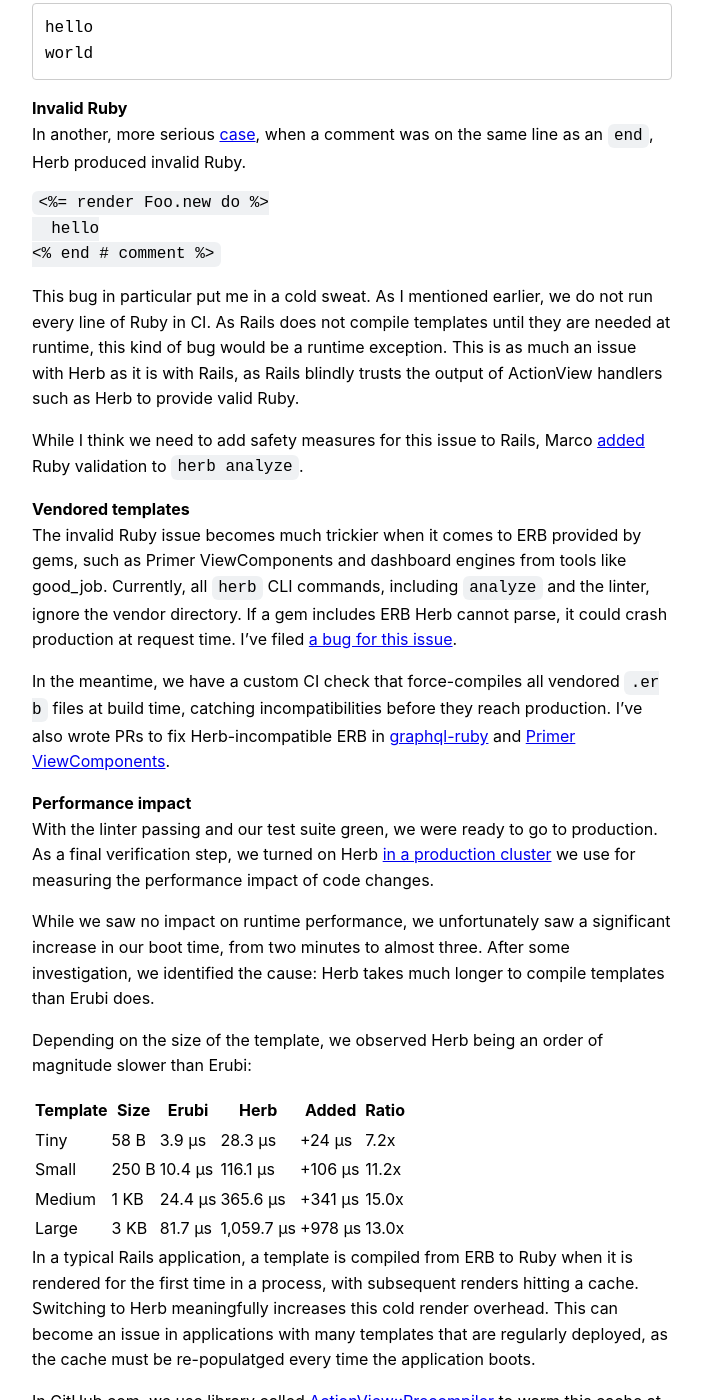
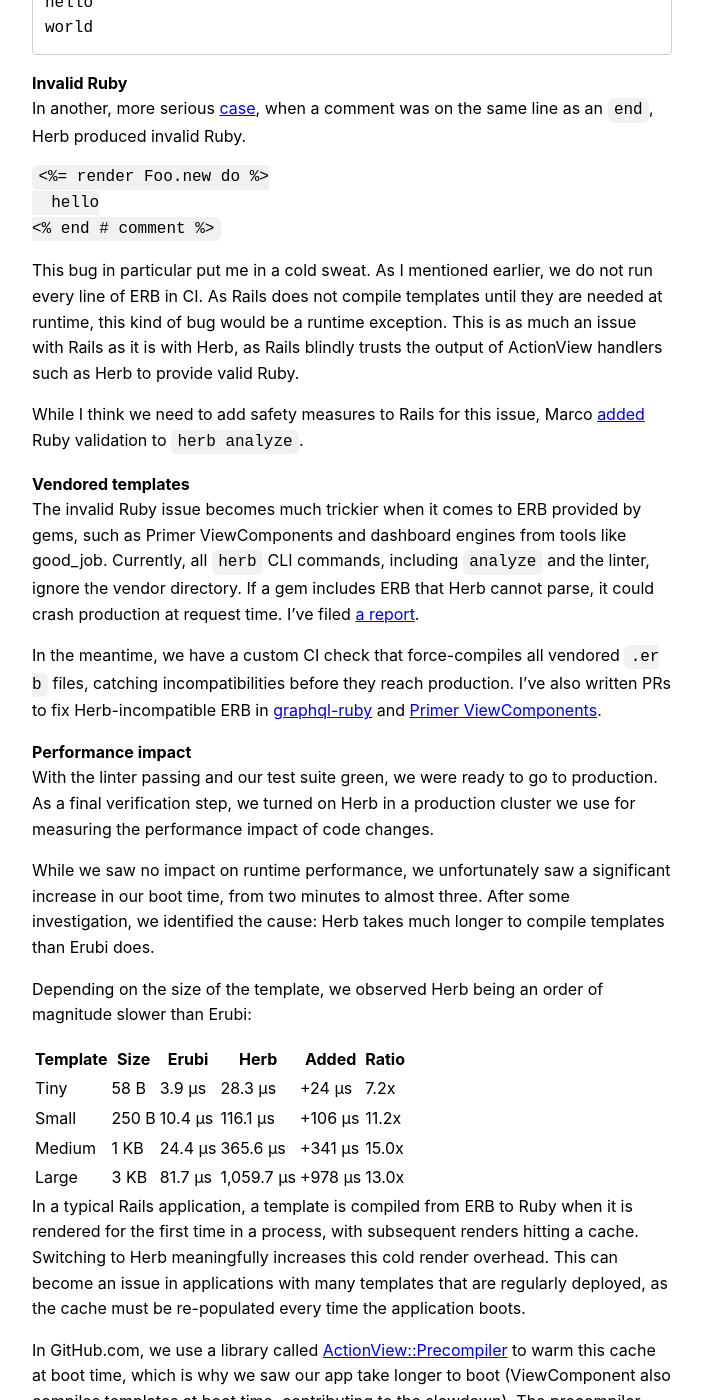
Before and after one commit to joelhawksley/identity, a Jekyll site: the page built from _posts/2026-05-06-adopting-herb-at-github.md, in a window 1280 px wide and 1400 px high, scrolled down 3311 px. Shown: the whole window, without its empty margins (288-991 px from the left). Built offline with Jekyll 4.4.1, drawn with Linux system fonts in a browser that asks for light colours; a script that is not in the unit is left out; some of the changed text lies outside the part shown.

Commit message:
edits from rehearsals

````diff
--- a/_posts/2026-05-06-adopting-herb-at-github.md
+++ b/_posts/2026-05-06-adopting-herb-at-github.md
@@ -9,11 +9,11 @@
 
 _Bio: Joel is a staff software engineer at GitHub, working on the health of the GitHub.com Rails monolith._
 
-_Abstract: I've spent the past few months integrating Herb into the GitHub.com monolith. It caught numerous bugs, allowed us to migrate off the effectively-archived erb_lint, and X. In this talk, I'll share how you can see similar benefts in your codebase today and help improve the project ahead of its 1.0 release._
+_Abstract: We've spent the past few months integrating Herb into the GitHub.com monolith. It caught numerous bugs missed by our existing tooling and allowed us to migrate off the effectively-archived erb_lint, but a key performance blocker remains. In this talk, I'll share how you can see similar benefits in your codebase today and help improve the project ahead of its 1.0 release._
 
 Before I get started, how many people here have heard of Herb?
 
-For those that haven't, Herb is `An ecosystem of powerful and seamless developer tools for HTML+ERB (HTML + Embedded Ruby) templates.`, created by [Marco Roth](https://marcoroth.dev/). The crown jewel of the Herb ecosystem is the Herb parser, which is written in C. Based on Prism, its syntax tree is the basis for all the modern developer experience features you'd expect but were otherwise missing from the ERB stack, like a language server, formatter, etc.
+For those who haven't, Herb is `An ecosystem of powerful and seamless developer tools for HTML+ERB (HTML + Embedded Ruby) templates.`, created by [Marco Roth](https://marcoroth.dev/). The crown jewel of the Herb ecosystem is the Herb parser, which is written in C. Based on Prism, its syntax tree is the basis for all the modern developer experience features you'd expect but were otherwise missing from the ERB stack, like a language server, formatter, etc.
 
 Marco has been on a world-wide speaking tour presenting his work on the project. Last I checked, he had [seven talks on Ruby Events](https://www.rubyevents.org/profiles/marcoroth) already this year! I'd encourage you to check them out to learn more about the project.
 
@@ -134,19 +134,19 @@
 <% end # comment %>
 ```
 
-This bug in particular put me in a cold sweat. As I mentioned earlier, we do not run every line of Ruby in CI. As Rails does not compile templates until they are needed at runtime, this kind of bug would be a runtime exception. This is as much an issue with Herb as it is with Rails, as Rails blindly trusts the output of ActionView handlers such as Herb to provide valid Ruby.
+This bug in particular put me in a cold sweat. As I mentioned earlier, we do not run every line of ERB in CI. As Rails does not compile templates until they are needed at runtime, this kind of bug would be a runtime exception. This is as much an issue with Rails as it is with Herb, as Rails blindly trusts the output of ActionView handlers such as Herb to provide valid Ruby.
 
-While I think we need to add safety measures for this issue to Rails, Marco [added](https://github.com/marcoroth/herb/pull/1259) Ruby validation to `herb analyze`.
+While I think we need to add safety measures to Rails for this issue, Marco [added](https://github.com/marcoroth/herb/pull/1259) Ruby validation to `herb analyze`.
 
 ### Vendored templates
 
-The invalid Ruby issue becomes much trickier when it comes to ERB provided by gems, such as Primer ViewComponents and dashboard engines from tools like good_job. Currently, all `herb` CLI commands, including `analyze` and the linter, ignore the vendor directory. If a gem includes ERB Herb cannot parse, it could crash production at request time. I've filed [a bug for this issue](https://github.com/marcoroth/herb/pull/1508).
+The invalid Ruby issue becomes much trickier when it comes to ERB provided by gems, such as Primer ViewComponents and dashboard engines from tools like good_job. Currently, all `herb` CLI commands, including `analyze` and the linter, ignore the vendor directory. If a gem includes ERB that Herb cannot parse, it could crash production at request time. I've filed [a report](https://github.com/marcoroth/herb/pull/1508).
 
-In the meantime, we have a custom CI check that force-compiles all vendored `.erb` files at build time, catching incompatibilities before they reach production. I've also wrote PRs to fix Herb-incompatible ERB in [graphql-ruby](https://github.com/rmosolgo/graphql-ruby/pull/5497) and [Primer ViewComponents](https://github.com/primer/view_components/pull/3850).
+In the meantime, we have a custom CI check that force-compiles all vendored `.erb` files, catching incompatibilities before they reach production. I've also written PRs to fix Herb-incompatible ERB in [graphql-ruby](https://github.com/rmosolgo/graphql-ruby/pull/5497) and [Primer ViewComponents](https://github.com/primer/view_components/pull/3850).
 
 ### Performance impact
 
-With the linter passing and our test suite green, we were ready to go to production. As a final verification step, we turned on Herb [in a production cluster](https://github.com/github/performance-engineering/issues/1945) we use for measuring the performance impact of code changes.
+With the linter passing and our test suite green, we were ready to go to production. As a final verification step, we turned on Herb in a production cluster we use for measuring the performance impact of code changes.
 
 While we saw no impact on runtime performance, we unfortunately saw a significant increase in our boot time, from two minutes to almost three. After some investigation, we identified the cause: Herb takes much longer to compile templates than Erubi does.
 
@@ -159,23 +159,21 @@
 | Medium   | 1 KB  | 24.4 µs | 365.6 µs   | +341 µs | 15.0x |
 | Large    | 3 KB  | 81.7 µs | 1,059.7 µs | +978 µs | 13.0x |
 
-In a typical Rails application, a template is compiled from ERB to Ruby when it is rendered for the first time in a process, with subsequent renders hitting a cache. Switching to Herb meaningfully increases this cold render overhead. This can become an issue in applications with many templates that are regularly deployed, as the cache must be re-populatged every time the application boots.
+In a typical Rails application, a template is compiled from ERB to Ruby when it is rendered for the first time in a process, with subsequent renders hitting a cache. Switching to Herb meaningfully increases this cold render overhead. This can become an issue in applications with many templates that are regularly deployed, as the cache must be re-populated every time the application boots.
 
-In GitHub.com, we use library called [ActionView::Precompiler](https://github.com/jhawthorn/actionview_precompiler/) to warm this cache at boot time, which is why we saw our app take longer to boot (ViewComponent also compiles templates at boot time,  contributing to the slowdown). The precompiler also saves significant memory (around 500mb per container) due to the Copy-on-Write memory usage characteristics of forking servers.
+In GitHub.com, we use a library called [ActionView::Precompiler](https://github.com/jhawthorn/actionview_precompiler/) to warm this cache at boot time, which is why we saw our app take longer to boot (ViewComponent also compiles templates at boot time, contributing to the slowdown). The precompiler also saves significant memory (around 500 MB per container) due to the Copy-on-Write memory usage characteristics of forking servers.
 
 While we've explored a few solutions to the issue, such as a build-time cache similar to Bootsnap, we're currently blocked on using Herb in production until it's resolved. Marco [thinks we can optimize Herb](https://github.com/marcoroth/reactionview/issues/96#issuecomment-4275244576) to avoid this issue, as Herb hasn't seen much performance optimization yet.
 
 In the meantime, I've opened a long-overdue PR to [upstream ActionView::Precompiler into Rails](https://github.com/rails/rails/pull/57234). As an added benefit, having Rails applications precompile templates at boot time will raise Herb parsing errors before they can cause runtime exceptions.
 
-### Even GitHub doesn't use all of Erubi
+## What's next
 
-But more work remains. After all of our work to pass the linter and our test suite, 8 of the 108 tests from Erubi are [still failing](https://github.com/marcoroth/herb/pull/1548). Even at our scale, we do not use all of the features of Erubi. That's where you come in! We need you to try out Herb and run it against your codebases, because ERB is maybe the pinnacle of [Hyrum's Law](https://www.hyrumslaw.com/):
+But more work remains. After all of our efforts to pass the linter and our test suite, 8 of the 108 tests from Erubi are [still failing](https://github.com/marcoroth/herb/pull/1548). Even at our scale, we do not use all of the features of Erubi. That's where you come in! We need you to try out Herb and run it against your codebases, because ERB is maybe the pinnacle of [Hyrum's Law](https://www.hyrumslaw.com/):
 
 > With a sufficient number of users of an API, it does not matter what you promise in the contract: all observable behaviors of your system will be depended on by somebody.
 
 With ERB being over 20 years old and Erubi nearing a decade, there is likely a lot of code out there that depends on undocumented behavior.
-
-## What's next
 
 So what's next for Herb at GitHub? Beyond the performance blocker, there are a few more areas we hope to see value from the project:
 
````
Also changed, not shown: other parts of _posts/2026-05-06-adopting-herb-at-github.md (+12 -12 lines).
